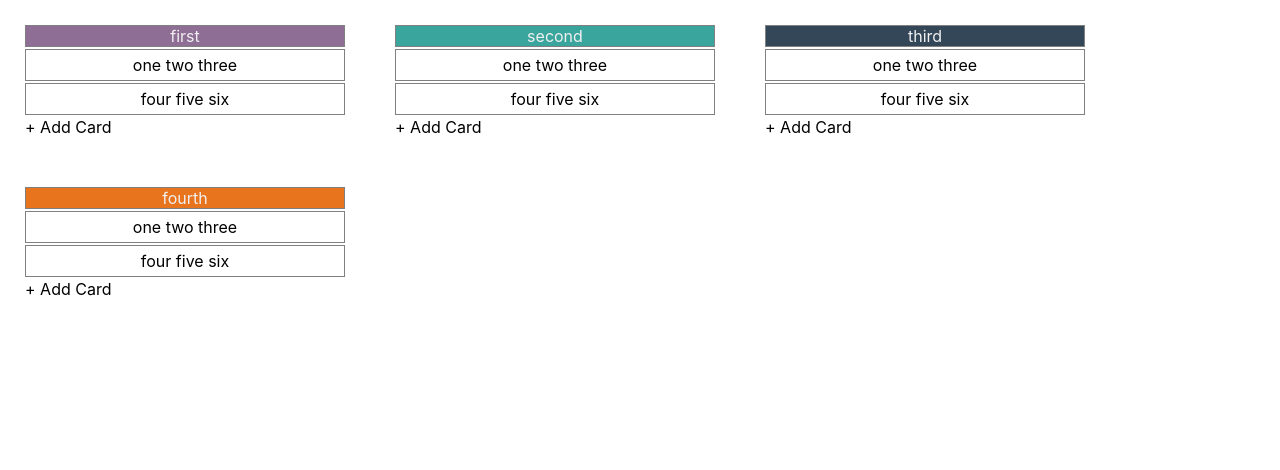
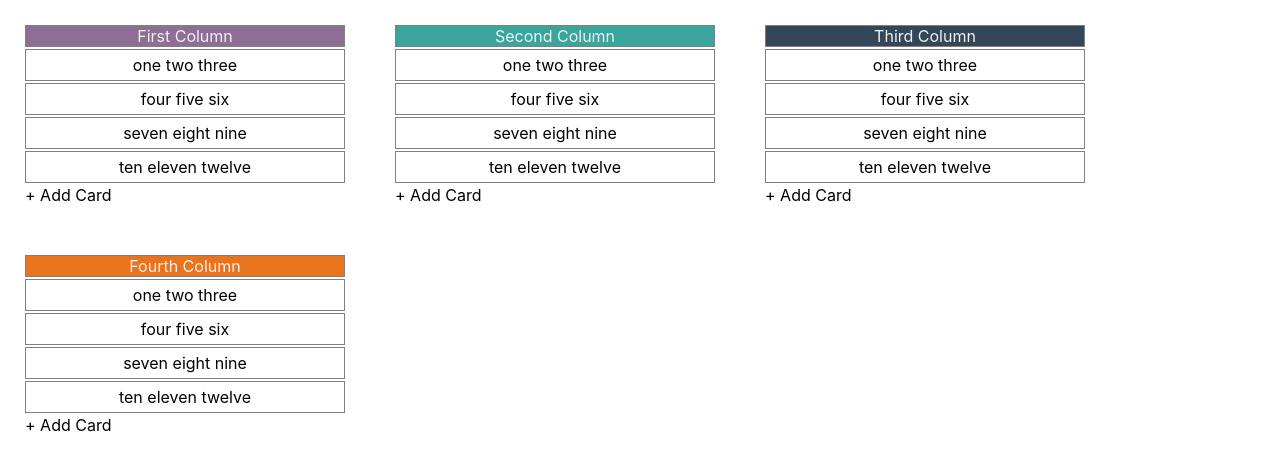
Before and after one commit to micahbales/react-kanban-board, a React (Create React App) app: page / in a window 1280 px wide. Shown: the top 470 px of the page. Built offline with nearby package versions, Linux system fonts and the light colour scheme.

Commit message:
Restructure State Data

```diff
--- a/package.json
+++ b/package.json
@@ -3,6 +3,7 @@
   "version": "0.1.0",
   "private": true,
   "dependencies": {
+    "lodash": "^4.17.11",
     "react": "^16.6.0",
     "react-dom": "^16.6.0",
     "react-scripts": "2.1.1"
--- a/src/App.js
+++ b/src/App.js
@@ -1,15 +1,62 @@
 import React from 'react';
 import './App.css';
 import Column from './Column';
+import {map} from 'lodash';
 
 class App extends React.Component {
+
+  defaultCards = [
+    {
+      id: 1,
+      title: 'First',
+      text: 'one two three'
+    },
+    {
+      id: 2,
+      title: 'Second',
+      text: 'four five six'
+    },
+    {
+      id: 3,
+      title: 'Third',
+      text: 'seven eight nine'
+    },
+    {
+      id: 4,
+      title: 'Fourth',
+      text: 'ten eleven twelve'
+    },
+  ];
 
   state = {
     // This is default data that should be set if there's no state in local storage
     // If local storage has state for us, use that instead
-    columnHeaderColors: ["#8E6E95", "#39A59C", "#344759", "#E8741E"],
-    cardTitles: ["first", "second", "third", "fourth"],
-    cardText: ["one two three", "four five six"]
+    columns: [
+      {
+        id: 1,
+        headerColor: '#8E6E95',
+        cards: this.defaultCards,
+        title: 'First Column'
+      },
+      {
+        id: 2,
+        headerColor: '#39A59C',
+        cards: this.defaultCards,
+        title: 'Second Column'
+      },
+      {
+        id: 3,
+        headerColor: '#344759',
+        cards: this.defaultCards,
+        title: 'Third Column'
+      },
+      {
+        id: 4,
+        headerColor: '#E8741E',
+        cards: this.defaultCards,
+        title: 'Fourth Column'
+      },
+    ]
   }
 
   constructor() {
@@ -32,12 +79,12 @@ class App extends React.Component {
     return (
       <div className="app">
         {
-          this.state.cardTitles.map((title, i) => {
+          map(this.state.columns, (column, i) => {
             return <Column
-              title={title}
+              title={column.title}
               key={i}
-              headerColor={this.state.columnHeaderColors[i]}
-              cardText={this.state.cardText}
+              headerColor={column.headerColor}
+              cards={column.cards}
               addCard={this.addCard}
             />
           })
--- a/src/Column.js
+++ b/src/Column.js
@@ -1,4 +1,5 @@
 import React from 'react';
+import {map} from 'lodash';
 
 function ColumnHeader(props) {
     const headerStyle = {backgroundColor: props.headerColor}
@@ -12,8 +13,8 @@ function ColumnHeader(props) {
 
 function Card(props) {
     return (
-        <div className="card">
-            <div className="card__text">{props.text}</div>
+        <div className="card" data-card-id={props.card.id}>
+            <div className="card__text">{props.card.text}</div>
         </div>
     );
 }
@@ -26,8 +27,8 @@ class Column extends React.Component {
               <ColumnHeader className="column__header" title={this.props.title} headerColor={this.props.headerColor} />
               <div className="column__cards">
                 {
-                  this.props.cardText.map((text, i) => {
-                    return <Card text={text} key={i} />
+                  map(this.props.cards, (card, i) => {
+                    return <Card card={card} key={i} />
                   })
                 }
               </div>
```
